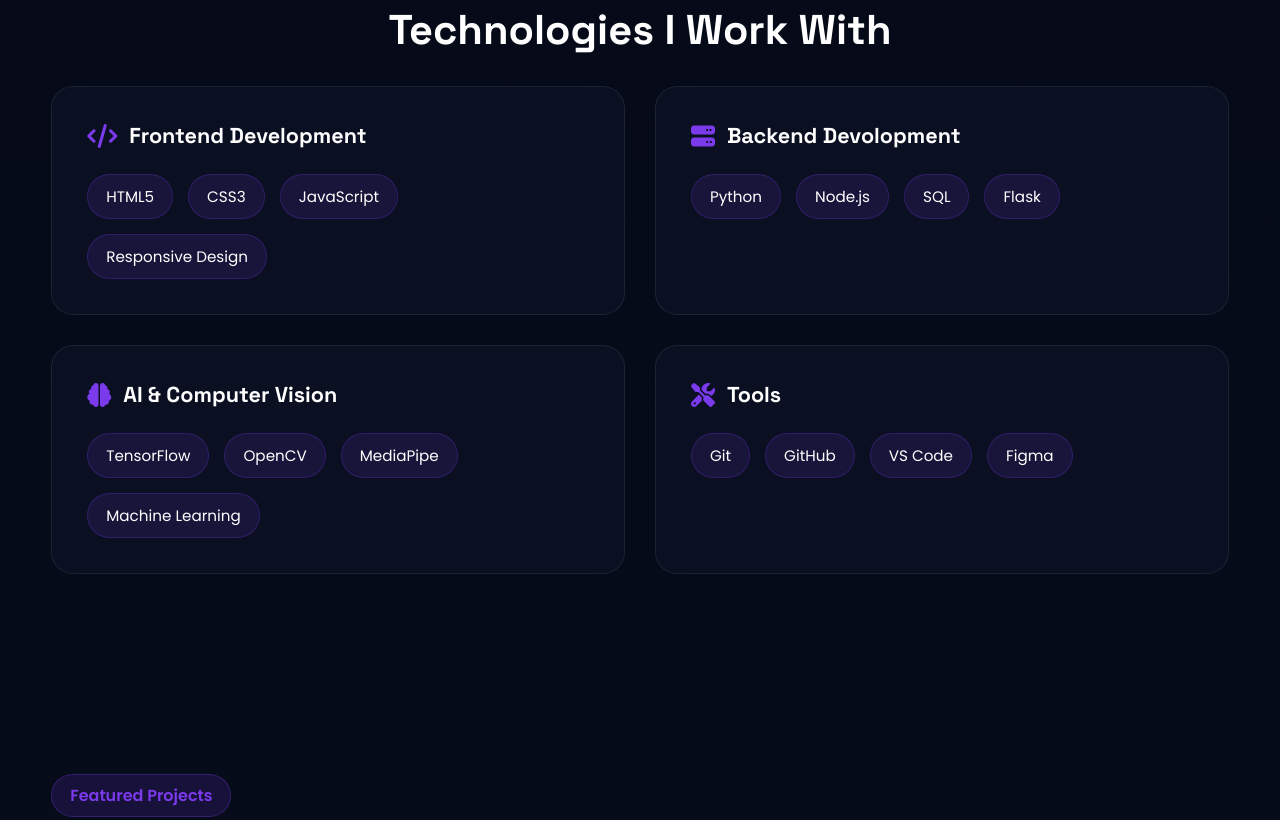
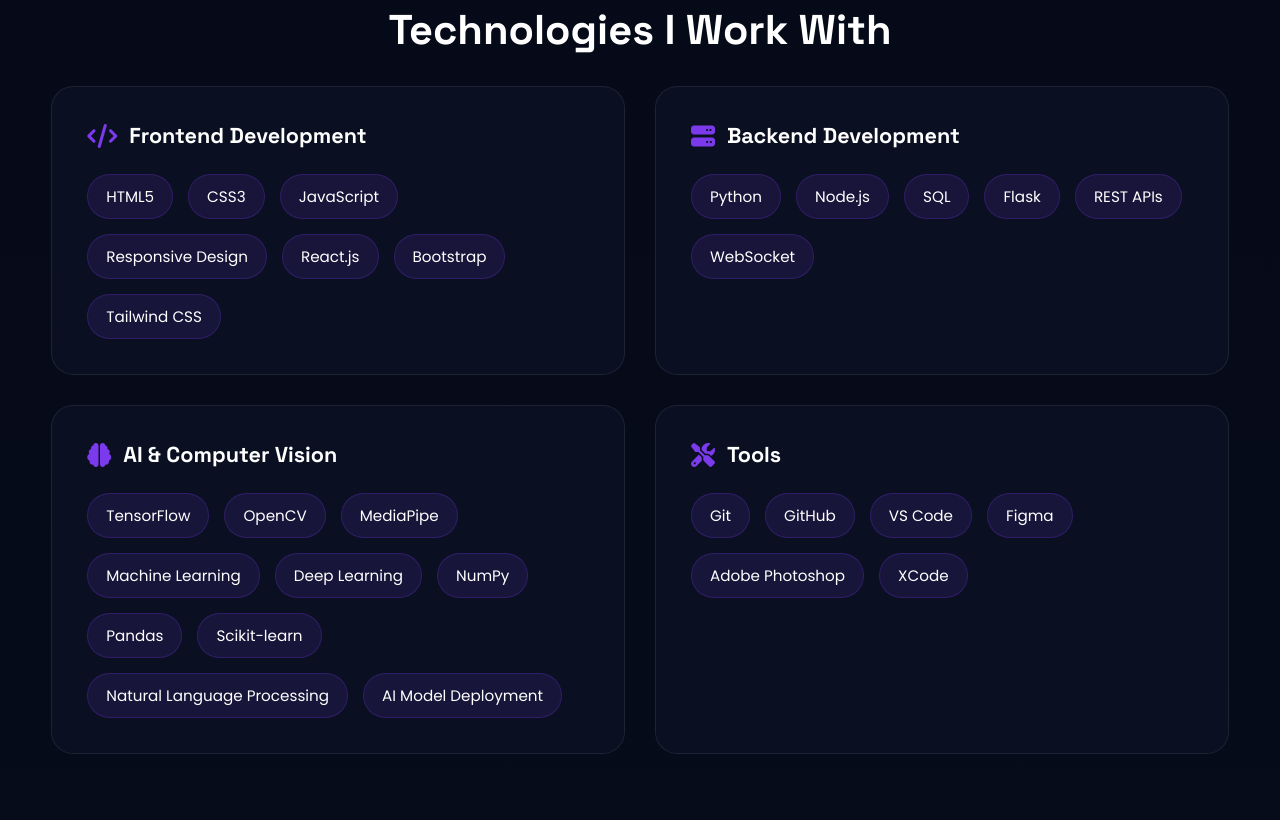
Before and after one commit to ByteBender9/Portfolio, a plain HTML site: page index.html in a window 1280 px wide. Shown: the part 1560-2380 px from the top of the page. Drawn offline with Linux system fonts and the light colour scheme.

Commit message:
feat: refine technology and tools section

```diff
--- a/index.html
+++ b/index.html
@@ -93,7 +93,7 @@
                     </div>
                     <div class="about-right">
                         <div class="stats-card">
-                            <h3>10</h3>
+                            <h3>12</h3>
                             <p>Projects Built</p>
                         </div>
                         <div class="stats-card">
@@ -101,7 +101,7 @@
                             <p>AI Projects</p>
                         </div>
                         <div class="stats-card">
-                            <h3>6</h3>
+                            <h3>8</h3>
                             <p>Technologies</p>
                         </div>
                         <div class="stats-card">
@@ -128,18 +128,23 @@
                             <span>CSS3</span>
                             <span>JavaScript</span>
                             <span>Responsive Design</span>
+                            <span>React.js</span>
+                            <span>Bootstrap</span>
+                            <span>Tailwind CSS</span>
                         </div>
                     </div>
                     <div class="skill-card">
                         <h3>
                             <i class="fa-solid fa-server"></i>
-                            Backend Devolopment
+                            Backend Development
                         </h3>
                         <div class="skill-list">
                             <span>Python</span>
                             <span>Node.js</span>
                             <span>SQL</span>
                             <span>Flask</span>
+                            <span>REST APIs</span>
+                            <span>WebSocket</span>
                         </div>
                     </div>
                     <div class="skill-card">
@@ -152,6 +157,12 @@
                             <span>OpenCV</span>
                             <span>MediaPipe</span>
                             <span>Machine Learning</span>
+                            <span>Deep Learning</span>
+                            <span>NumPy</span>
+                            <span>Pandas</span>
+                            <span>Scikit-learn</span>
+                            <span>Natural Language Processing</span>
+                            <span>AI Model Deployment</span>
                         </div>
                     </div>
                     <div class="skill-card">
@@ -164,6 +175,8 @@
                             <span>GitHub</span>
                             <span>VS Code</span>
                             <span>Figma</span>
+                            <span>Adobe Photoshop</span>
+                            <span>XCode</span>
                         </div>
                     </div>
                 </div>
@@ -298,11 +311,11 @@
                     <div class="github-info">
                         <div>
                             <h4>Projects</h4>
-                            <span>10</span>
+                            <span>12</span>
                         </div>
                         <div>
                             <h4>Focus</h4>
-                            <span>AI • Web</span>
+                            <span>WEB DEV • AI • Web</span>
                         </div>
                         <div>
                             <h4>Learning</h4>
```
Also changed, not shown: 3 other files.
